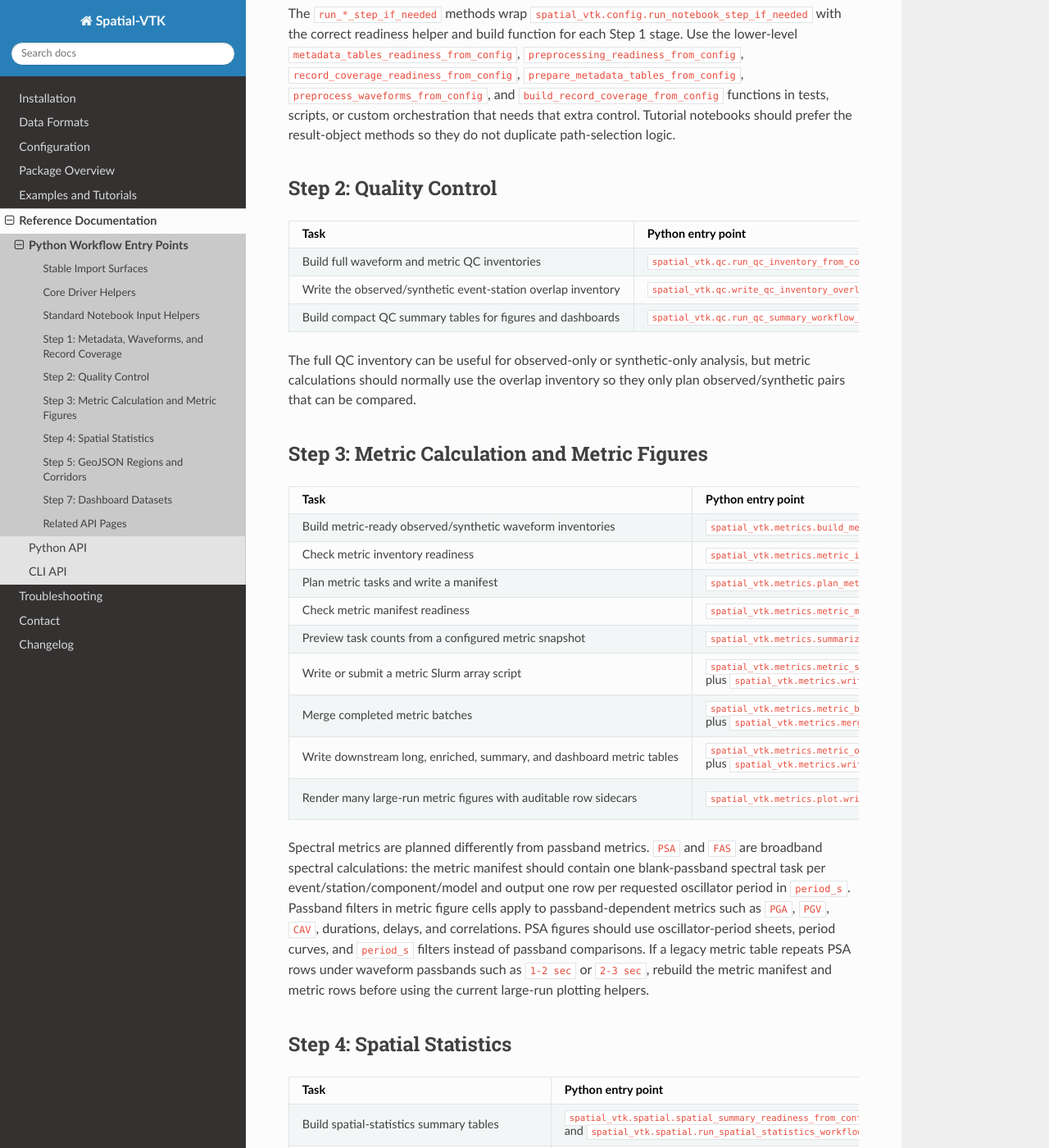
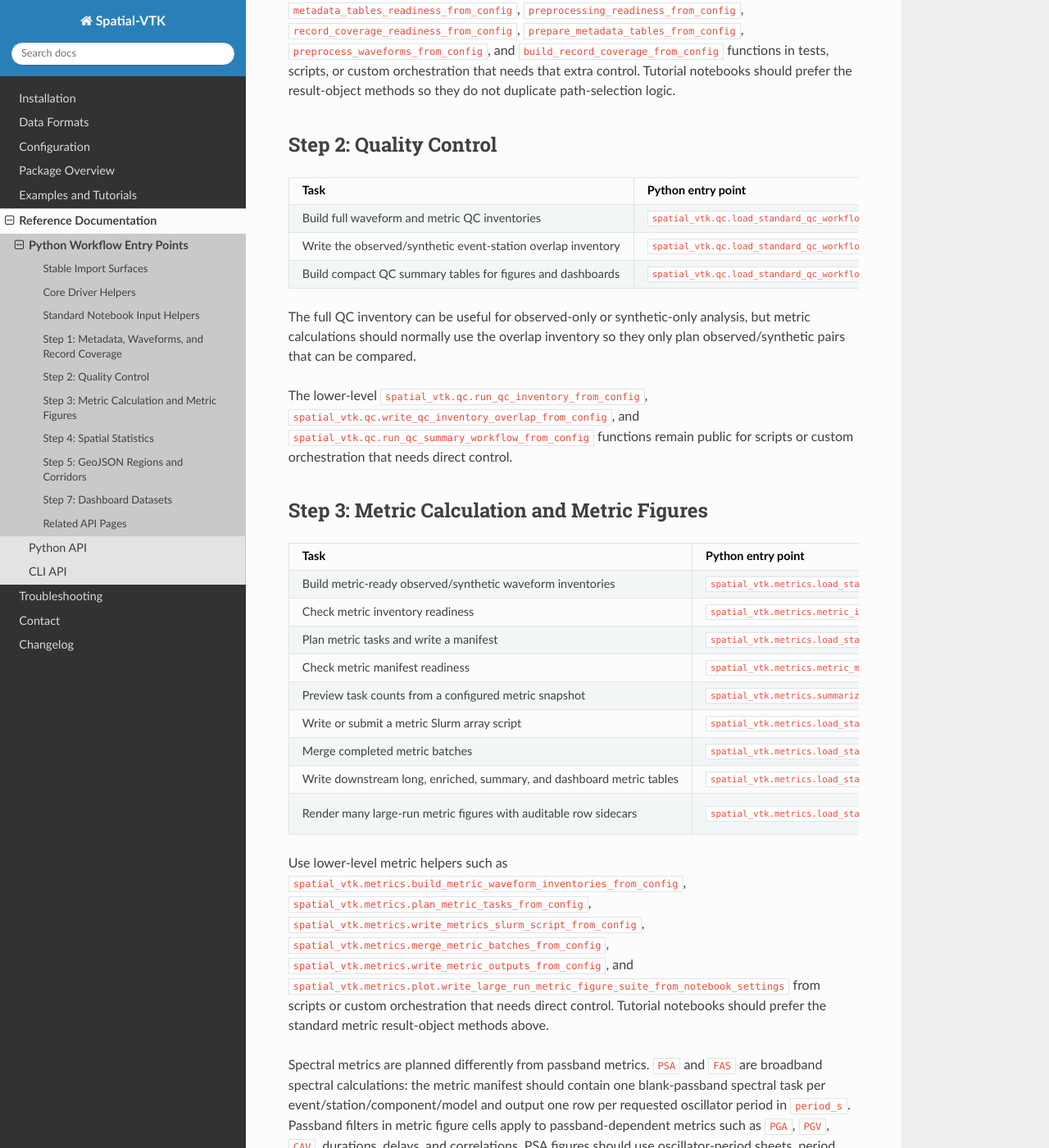
Before and after one commit to bcbirkel/spatial-vtk, a Sphinx documentation site: the page built from docs/reference/python_workflows.rst, in a window 1280 px wide and 1400 px high, scrolled down 4410 px. Shown: the whole window at 82% size. Built offline with Sphinx 7.4.7 and the Read the Docs theme 3.1.0, drawn with Linux system fonts in a browser that asks for light colours; some of the changed text lies outside the part shown.

Commit message:
Prefer result runners in workflow docs

```diff
--- a/docs/changelog.rst
+++ b/docs/changelog.rst
@@ -171,6 +171,10 @@
   - Updated workflow examples to prefer ``output_group()`` and configured
     output-registry helpers over raw ``resolve_output_path()`` snippets for
     normal notebook workflows.
+  - Updated Python workflow docs so Step 2 QC and Step 3 metrics list
+    result-object ``run_*_step_if_needed()`` methods as the notebook-facing
+    entry points, with lower-level configured functions reserved for scripts
+    and custom orchestration.
 
 - **CLI examples and defaults** *(Changed)*
 
--- a/docs/reference/python_workflows.rst
+++ b/docs/reference/python_workflows.rst
@@ -12,12 +12,16 @@
 for terminal-oriented workflows and generated batch scripts.
 
 1. Build or load small metadata tables locally.
-2. Use ``output_readiness`` or a dashboard readiness helper to decide whether a
-   heavy step is missing or stale.
-3. Call ``run_notebook_step_if_needed`` with one of the package workflow
-   functions below. The helper either runs locally or writes/submits a Slurm
-   script using the same Python function.
-4. Preview bounded tables after outputs exist; do not load full QC or metric
+2. Load the standard result object for the current step, such as
+   ``load_standard_ingest_workflow_outputs()``,
+   ``load_standard_qc_workflow_outputs()``, or
+   ``load_standard_metric_workflow_outputs()``.
+3. Call that result object's ``run_*_step_if_needed()`` methods. Those methods
+   own the readiness check plus the local/Slurm execution branch while the
+   notebook cell keeps resource controls visible.
+4. Use lower-level ``run_notebook_step_if_needed`` directly only for custom
+   orchestration that does not yet have a standard result-object method.
+5. Preview bounded tables after outputs exist; do not load full QC or metric
    inventories into the notebook just to check progress.
 
 Workflow functions return JSON-ready dictionaries that are safe to display in
@@ -103,28 +107,19 @@
        notebook_figure_settings,
        notebook_run_context,
        render_notebook_figure,
-       run_notebook_step_if_needed,
    )
    from spatial_vtk.io import event_rows_for_records, load_configured_input_paths, load_configured_input_tables
-   from spatial_vtk.qc import (
-       load_standard_qc_workflow_outputs,
-       qc_inventory_readiness_from_config,
-       run_qc_inventory_from_config,
-   )
+   from spatial_vtk.qc import load_standard_qc_workflow_outputs
 
    context = notebook_run_context()
    cfg = context.cfg
    qc_outputs = load_standard_qc_workflow_outputs(cfg=cfg)
-   step_outputs = qc_outputs.outputs
    display(configured_output_registry_preview_frame(cfg=cfg, kinds=("table",)))
    display(qc_outputs.status_frame())
-   readiness = qc_inventory_readiness_from_config(config_path=context.config_path)
-
-   run_notebook_step_if_needed(
+   qc_outputs.run_inventory_step_if_needed(
        context,
-       readiness,
-       run_qc_inventory_from_config,
-       kwargs={"config_path": str(context.config_path), "overwrite": False, "verbose": True},
+       overwrite=False,
+       verbose=True,
        script_name="build_qc_inventory.slurm",
        job_name="svtk-qc",
        walltime="24:00:00",
@@ -232,13 +227,12 @@
        ``events.loc[events["event_id"].isin(...)]`` or first-row label
        lookups in cells.
    * - ``spatial_vtk.config.run_notebook_step_if_needed``
-     - Display the readiness table, then run or submit a Python package
-       workflow function only when work is needed. Pass the imported package
-       function directly in notebooks; fully qualified import-path strings are
-       retained only for compatibility and generated Slurm workers. The
-       tutorial notebook preflight fails cells that pass compatibility strings
-       such as ``"spatial_vtk.qc.run_qc_inventory_from_config"`` instead of the
-       imported callable ``run_qc_inventory_from_config``.
+     - Advanced fallback for workflow steps that do not yet have a standard
+       result-object ``run_*_step_if_needed()`` method. Display the readiness
+       table, then run or submit a Python package workflow function only when
+       work is needed. Pass the imported package function directly; fully
+       qualified import-path strings are retained only for compatibility and
+       generated Slurm workers.
    * - ``spatial_vtk.config.notebook_step_result``
      - Return a compact JSON-friendly status dictionary for current/skipped
        notebook workflow steps. Use this with ``run_notebook_step_if_needed``
@@ -463,18 +457,23 @@
      - Python entry point
      - Standard outputs
    * - Build full waveform and metric QC inventories
-     - ``spatial_vtk.qc.run_qc_inventory_from_config``
+     - ``spatial_vtk.qc.load_standard_qc_workflow_outputs(...).run_inventory_step_if_needed(...)``
      - ``qc_trace_summary`` and ``qc_inventory``
    * - Write the observed/synthetic event-station overlap inventory
-     - ``spatial_vtk.qc.write_qc_inventory_overlap_from_config``
+     - ``spatial_vtk.qc.load_standard_qc_workflow_outputs(...).run_overlap_step_if_needed(...)``
      - ``qc_inventory_overlap``
    * - Build compact QC summary tables for figures and dashboards
-     - ``spatial_vtk.qc.run_qc_summary_workflow_from_config``
+     - ``spatial_vtk.qc.load_standard_qc_workflow_outputs(...).run_summary_step_if_needed(...)``
      - retention, availability, post-QC record, and drop-cause tables
 
 The full QC inventory can be useful for observed-only or synthetic-only
 analysis, but metric calculations should normally use the overlap inventory so
 they only plan observed/synthetic pairs that can be compared.
+
+The lower-level ``spatial_vtk.qc.run_qc_inventory_from_config``,
+``spatial_vtk.qc.write_qc_inventory_overlap_from_config``, and
+``spatial_vtk.qc.run_qc_summary_workflow_from_config`` functions remain public
+for scripts or custom orchestration that needs direct control.
 
 Step 3: Metric Calculation and Metric Figures
 ---------------------------------------------
@@ -486,14 +485,14 @@
      - Python entry point
      - Standard outputs
    * - Build metric-ready observed/synthetic waveform inventories
-     - ``spatial_vtk.metrics.build_metric_waveform_inventories_from_config``
+     - ``spatial_vtk.metrics.load_standard_metric_workflow_outputs(...).run_inventory_step_if_needed(...)``
      - ``observed_metric_inventory`` and ``synthetic_metric_inventory``
    * - Check metric inventory readiness
      - ``spatial_vtk.metrics.metric_inventories_readiness_from_config``
      - Readiness/status for observed and synthetic metric inventories and the
        preprocessed trace-metadata dependency
    * - Plan metric tasks and write a manifest
-     - ``spatial_vtk.metrics.plan_metric_tasks_from_config``
+     - ``spatial_vtk.metrics.load_standard_metric_workflow_outputs(...).run_manifest_step_if_needed(...)``
      - ``metric_manifest`` plus per-batch output paths
    * - Check metric manifest readiness
      - ``spatial_vtk.metrics.metric_manifest_readiness_from_config``
@@ -503,24 +502,31 @@
      - ``spatial_vtk.metrics.summarize_metric_snapshot_tasks_from_config``
      - ``metric_tasks`` and ``metric_task_estimate``
    * - Write or submit a metric Slurm array script
-     - ``spatial_vtk.metrics.metric_slurm_submission_readiness_from_config`` plus
-       ``spatial_vtk.metrics.write_metrics_slurm_script_from_config``
+     - ``spatial_vtk.metrics.load_standard_metric_workflow_outputs(...).run_slurm_step_if_needed(...)``
      - metric Slurm script; optionally submitted job metadata
    * - Merge completed metric batches
-     - ``spatial_vtk.metrics.metric_batch_merge_readiness_from_config`` plus
-       ``spatial_vtk.metrics.merge_metric_batches_from_config``
+     - ``spatial_vtk.metrics.load_standard_metric_workflow_outputs(...).run_merge_step_if_needed(...)``
      - ``metric_rows``
    * - Write downstream long, enriched, summary, and dashboard metric tables
-     - ``spatial_vtk.metrics.metric_outputs_readiness_from_config`` plus
-       ``spatial_vtk.metrics.write_metric_outputs_from_config``
+     - ``spatial_vtk.metrics.load_standard_metric_workflow_outputs(...).run_downstream_outputs_step_if_needed(...)``
      - ``metrics_long``, ``metrics_enriched``, path tables, dashboard metric
        datasets, dashboard summary tables
    * - Render many large-run metric figures with auditable row sidecars
-     - ``spatial_vtk.metrics.plot.write_large_run_metric_figure_suite_from_notebook_settings``
+     - ``spatial_vtk.metrics.load_standard_metric_workflow_outputs(...).write_large_run_figure_suite(...)``
      - saved metric figures, package-generated context status and dimension
        summary tables, spectral-contract status, and optional
        ``*.csv``/``*.source.csv``/``*.json`` sidecars without notebook-local
        row filtering, figure-context construction, or per-plot path plumbing
+
+Use lower-level metric helpers such as
+``spatial_vtk.metrics.build_metric_waveform_inventories_from_config``,
+``spatial_vtk.metrics.plan_metric_tasks_from_config``,
+``spatial_vtk.metrics.write_metrics_slurm_script_from_config``,
+``spatial_vtk.metrics.merge_metric_batches_from_config``,
+``spatial_vtk.metrics.write_metric_outputs_from_config``, and
+``spatial_vtk.metrics.plot.write_large_run_metric_figure_suite_from_notebook_settings``
+from scripts or custom orchestration that needs direct control. Tutorial
+notebooks should prefer the standard metric result-object methods above.
 
 Spectral metrics are planned differently from passband metrics. ``PSA`` and
 ``FAS`` are broadband spectral calculations: the metric manifest should contain
```
Also changed, not shown: 1 other file.
